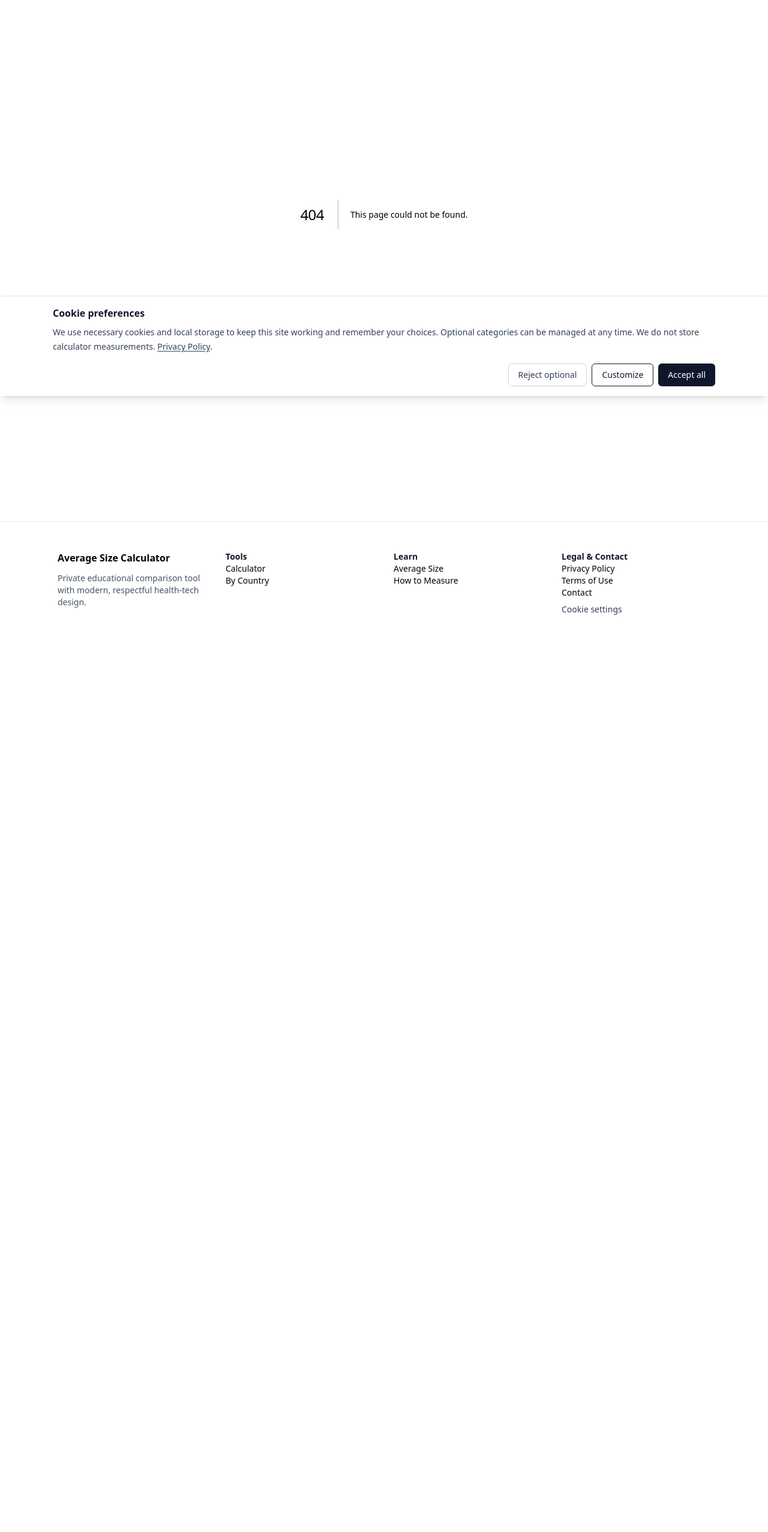
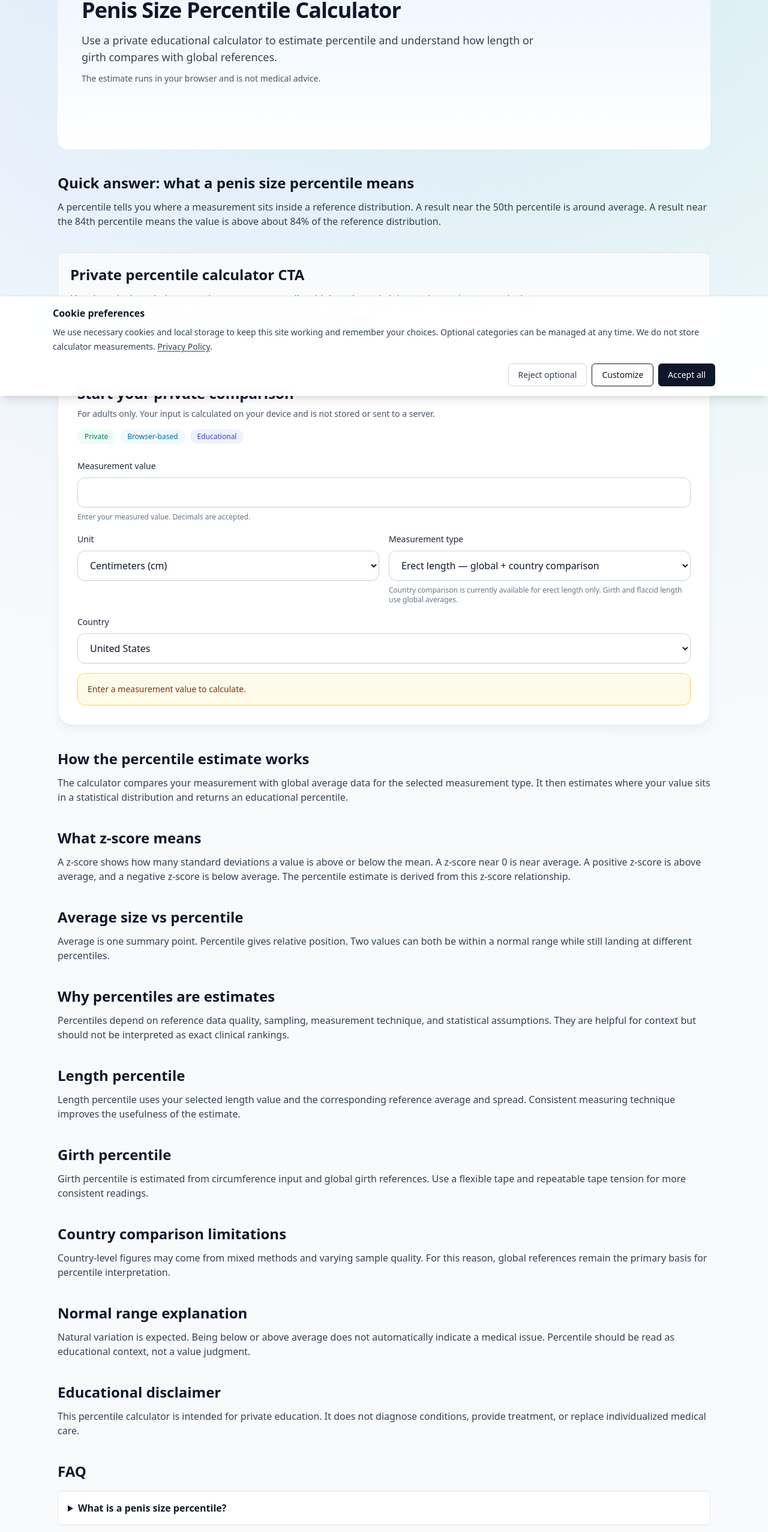
Before and after one commit to cerebromilionario/average-size-calculator, a Next.js app: page /penis-size-percentile-calculator in a window 1280 px wide. Before the commit this address had no page. Shown: the part 140-2694 px from the top of the page at 60% size. Before the commit the page ends 1214 px from the top, so only its background shows below. Built offline with nearby package versions, Linux system fonts and the light colour scheme.

Commit message:
Add penis size percentile calculator page

```diff
--- a/src/app/average-penis-size/page.tsx
+++ b/src/app/average-penis-size/page.tsx
@@ -96,6 +96,9 @@ export default function Page() {
           </Link>
           <Link href="/average-penis-size-by-country" className="rounded-md border border-slate-300 px-5 py-3 text-center font-semibold text-slate-800 hover:bg-slate-100">
             See Average Size by Country
+          </Link>
+          <Link href="/penis-size-percentile-calculator" className="rounded-md border border-brand-300 px-5 py-3 text-center font-semibold text-brand-800 hover:bg-brand-50">
+            Learn Percentiles
           </Link>
         </div>
         <p className="text-sm text-slate-600">This page is educational and is not medical advice.</p>
@@ -217,7 +220,7 @@ export default function Page() {
           <li>Compare with global average values first.</li>
           <li>Use country comparison only as a secondary educational reference.</li>
         </ol>
-        <p className="text-slate-700">You can apply these steps privately with the <Link className="text-brand-700 underline" href="/penis-size-calculator">penis size calculator</Link>.</p>
+        <p className="text-slate-700">You can apply these steps privately with the <Link className="text-brand-700 underline" href="/penis-size-calculator">penis size calculator</Link> and review distribution context on the <Link className="text-brand-700 underline" href="/penis-size-percentile-calculator">penis size percentile calculator</Link>.</p>
         <p className="text-slate-700">For many users, the most useful outcome is perspective: understanding that variation is common and that averages are simply reference points. If comparison is increasing stress, take a pause and return to objective measurement and educational context.</p>
       </section>
 
--- a/src/app/penis-size-calculator/page.tsx
+++ b/src/app/penis-size-calculator/page.tsx
@@ -33,6 +33,7 @@ export default function CalculatorPage() {
         <h1 className="text-4xl font-bold tracking-tight text-slate-900">Penis Size Calculator</h1>
         <p className="mt-4 max-w-3xl text-lg text-slate-700">Privately compare your measurement with global and country averages in centimeters or inches.</p>
         <p className="mt-3 max-w-3xl text-sm text-slate-600">Your measurement is calculated in your browser and is not stored.</p>
+        <p className="mt-2 max-w-3xl text-sm text-slate-600">Want percentile-focused guidance? <a className="text-brand-700 underline" href="/penis-size-percentile-calculator">Learn how percentiles work</a>.</p>
         <a href="#calculator" className="mt-6 inline-flex rounded-lg bg-brand-600 px-5 py-3 text-sm font-semibold text-white hover:bg-brand-700">Start the private calculation</a>
       </section>
 
--- /dev/null
+++ b/src/app/penis-size-percentile-calculator/page.tsx
@@ -0,0 +1,149 @@
+import type { Metadata } from 'next';
+import Link from 'next/link';
+import PenisSizeCalculator from '@/components/PenisSizeCalculator';
+import EducationalDisclaimer from '@/components/EducationalDisclaimer';
+import { siteConfig } from '@/lib/site';
+
+const pageUrl = `${siteConfig.siteUrl}/penis-size-percentile-calculator`;
+
+export const metadata: Metadata = {
+  title: 'Penis Size Percentile Calculator | Length and Girth Comparison',
+  description:
+    'Use this private penis size percentile calculator to compare length or girth with global average data. Learn what percentile, z-score, and average size mean.'
+};
+
+const faqItems = [
+  {
+    q: 'What is a penis size percentile?',
+    a: 'A percentile is a statistical estimate showing how a measurement compares with a reference distribution. A higher percentile means the value is above a larger share of the reference group.'
+  },
+  {
+    q: 'Is the 50th percentile average?',
+    a: 'Yes. The 50th percentile is around the middle of the reference distribution and is commonly interpreted as near average.'
+  },
+  {
+    q: 'How accurate is this percentile calculator?',
+    a: 'It is an educational estimate based on global average values and standard deviation assumptions. It is not a clinical measurement or diagnosis.'
+  },
+  {
+    q: 'Does percentile use length or girth?',
+    a: 'This calculator supports erect length, erect girth, and flaccid length modes. The percentile estimate is computed from the selected measurement type.'
+  },
+  {
+    q: 'Is country data used for percentiles?',
+    a: 'The percentile estimate is based on global reference distribution assumptions. Country values are presented as optional comparison context for selected measurement types.'
+  },
+  {
+    q: 'Is this medical advice?',
+    a: 'No. This page is for education only and does not replace care from a qualified healthcare professional.'
+  }
+];
+
+export default function PercentileCalculatorPage() {
+  const faqJsonLd = {
+    '@context': 'https://schema.org',
+    '@type': 'FAQPage',
+    mainEntity: faqItems.map((item) => ({
+      '@type': 'Question',
+      name: item.q,
+      acceptedAnswer: { '@type': 'Answer', text: item.a }
+    }))
+  };
+
+  const webAppJsonLd = {
+    '@context': 'https://schema.org',
+    '@type': 'WebApplication',
+    name: 'Penis Size Percentile Calculator',
+    applicationCategory: 'HealthApplication',
+    operatingSystem: 'All',
+    description:
+      'Educational tool to estimate percentile and z-score from selected length or girth measurements using global reference averages.',
+    url: pageUrl
+  };
+
+  return (
+    <article className="space-y-10">
+      <section className="rounded-2xl bg-gradient-to-b from-brand-50 to-white p-6 md:p-10">
+        <h1 className="text-4xl font-bold tracking-tight text-slate-900">Penis Size Percentile Calculator</h1>
+        <p className="mt-4 max-w-3xl text-lg text-slate-700">Use a private educational calculator to estimate percentile and understand how length or girth compares with global references.</p>
+        <p className="mt-3 max-w-3xl text-sm text-slate-600">The estimate runs in your browser and is not medical advice.</p>
+        <a href="#calculator" className="mt-6 inline-flex rounded-lg bg-brand-600 px-5 py-3 text-sm font-semibold text-white hover:bg-brand-700">Open the private percentile calculator</a>
+      </section>
+
+      <section className="space-y-3">
+        <h2 className="text-2xl font-semibold text-slate-900">Quick answer: what a penis size percentile means</h2>
+        <p className="text-slate-700">A percentile tells you where a measurement sits inside a reference distribution. A result near the 50th percentile is around average. A result near the 84th percentile means the value is above about 84% of the reference distribution.</p>
+      </section>
+
+      <section className="space-y-3 rounded-xl border border-slate-200 bg-slate-50 p-5">
+        <h2 className="text-2xl font-semibold text-slate-900">Private percentile calculator CTA</h2>
+        <p className="text-slate-700">Use the calculator below to estimate your percentile with length or girth inputs in centimeters or inches.</p>
+        <p className="text-slate-700">Prefer the general comparison page? <Link className="text-brand-700 underline" href="/penis-size-calculator">Go to the penis size calculator</Link>.</p>
+      </section>
+
+      <PenisSizeCalculator />
+
+      <section className="space-y-3">
+        <h2 className="text-2xl font-semibold text-slate-900">How the percentile estimate works</h2>
+        <p className="text-slate-700">The calculator compares your measurement with global average data for the selected measurement type. It then estimates where your value sits in a statistical distribution and returns an educational percentile.</p>
+      </section>
+
+      <section className="space-y-3">
+        <h2 className="text-2xl font-semibold text-slate-900">What z-score means</h2>
+        <p className="text-slate-700">A z-score shows how many standard deviations a value is above or below the mean. A z-score near 0 is near average. A positive z-score is above average, and a negative z-score is below average. The percentile estimate is derived from this z-score relationship.</p>
+      </section>
+
+      <section className="space-y-3">
+        <h2 className="text-2xl font-semibold text-slate-900">Average size vs percentile</h2>
+        <p className="text-slate-700">Average is one summary point. Percentile gives relative position. Two values can both be within a normal range while still landing at different percentiles.</p>
+      </section>
+
+      <section className="space-y-3">
+        <h2 className="text-2xl font-semibold text-slate-900">Why percentiles are estimates</h2>
+        <p className="text-slate-700">Percentiles depend on reference data quality, sampling, measurement technique, and statistical assumptions. They are helpful for context but should not be interpreted as exact clinical rankings.</p>
+      </section>
+
+      <section className="space-y-3">
+        <h2 className="text-2xl font-semibold text-slate-900">Length percentile</h2>
+        <p className="text-slate-700">Length percentile uses your selected length value and the corresponding reference average and spread. Consistent measuring technique improves the usefulness of the estimate.</p>
+      </section>
+
+      <section className="space-y-3">
+        <h2 className="text-2xl font-semibold text-slate-900">Girth percentile</h2>
+        <p className="text-slate-700">Girth percentile is estimated from circumference input and global girth references. Use a flexible tape and repeatable tape tension for more consistent readings.</p>
+      </section>
+
+      <section className="space-y-3">
+        <h2 className="text-2xl font-semibold text-slate-900">Country comparison limitations</h2>
+        <p className="text-slate-700">Country-level figures may come from mixed methods and varying sample quality. For this reason, global references remain the primary basis for percentile interpretation.</p>
+      </section>
+
+      <section className="space-y-3">
+        <h2 className="text-2xl font-semibold text-slate-900">Normal range explanation</h2>
+        <p className="text-slate-700">Natural variation is expected. Being below or above average does not automatically indicate a medical issue. Percentile should be read as educational context, not a value judgment.</p>
+      </section>
+
+      <section className="space-y-3">
+        <h2 className="text-2xl font-semibold text-slate-900">Educational disclaimer</h2>
+        <p className="text-slate-700">This percentile calculator is intended for private education. It does not diagnose conditions, provide treatment, or replace individualized medical care.</p>
+      </section>
+
+      <section className="space-y-4">
+        <h2 className="text-2xl font-semibold text-slate-900">FAQ</h2>
+        <div className="space-y-3">
+          {faqItems.map((item) => (
+            <details key={item.q} className="rounded-lg border border-slate-200 bg-white p-4">
+              <summary className="cursor-pointer font-semibold text-slate-900">{item.q}</summary>
+              <p className="mt-2 text-slate-700">{item.a}</p>
+            </details>
+          ))}
+        </div>
+      </section>
+
+      <EducationalDisclaimer />
+
+      <script type="application/ld+json" dangerouslySetInnerHTML={{ __html: JSON.stringify(faqJsonLd) }} />
+      <script type="application/ld+json" dangerouslySetInnerHTML={{ __html: JSON.stringify(webAppJsonLd) }} />
+    </article>
+  );
+}
--- a/src/app/sitemap.ts
+++ b/src/app/sitemap.ts
@@ -7,7 +7,7 @@ function getBaseUrl() {
 
 export default function sitemap(): MetadataRoute.Sitemap {
   const base = getBaseUrl().replace(/\/$/, '');
-  const routes = ['', '/penis-size-calculator', '/average-penis-size', '/average-penis-size-by-country', '/how-to-measure', '/privacy-policy', '/terms-of-use', '/contact'];
+  const routes = ['', '/penis-size-calculator', '/penis-size-percentile-calculator', '/average-penis-size', '/average-penis-size-by-country', '/how-to-measure', '/privacy-policy', '/terms-of-use', '/contact'];
 
   return routes.map((route) => ({
     url: `${base}${route}`,
--- a/src/components/CalculatorResult.tsx
+++ b/src/components/CalculatorResult.tsx
@@ -35,7 +35,7 @@ export default function CalculatorResult({ result, country }: { result: Calculat
         <li><strong>Global average for {result.measurementLabel.toLowerCase()}:</strong> {format(result.globalAverageCm)} cm ({format(result.globalAverageIn)} in)</li>
         <li><strong>Difference from global average:</strong> {format(Math.abs(result.diffGlobalCm))} cm ({format(Math.abs(result.diffGlobalCm / 2.54))} in) {direction}</li>
         <li><strong>Classification:</strong> {classification}</li>
-        <li><strong>Estimated percentile:</strong> ~{result.estimatedPercentile}th percentile</li>
+        <li className="rounded-lg border border-brand-200 bg-white px-3 py-2"><strong>Estimated percentile:</strong> ~{result.estimatedPercentile}th percentile<br /><span className="text-xs text-slate-600">Percentile is an educational estimate based on global average data.</span></li>
         {result.hasCountryComparison && typeof result.countryAverageCm === 'number' ? (
           <>
             <li><strong>{country} average:</strong> {format(result.countryAverageCm)} cm ({format(result.countryAverageIn ?? 0)} in)</li>
@@ -50,7 +50,7 @@ export default function CalculatorResult({ result, country }: { result: Calculat
         {result.countryConfidence === 'lower' ? <li>Country comparisons use compiled reference data and may be less reliable than global averages.</li> : null}
       </ul>
       <p className="mt-4 text-sm text-slate-700">Your measurement is {format(Math.abs(result.diffGlobalCm))} cm {direction} the global average for {result.measurementLabel.toLowerCase()}. This result is within a common adult range. Natural variation is normal. Averages are reference points, not medical standards.</p>
-      <p className="mt-2 text-xs text-slate-600">Percentile is an estimate based on average and distribution assumptions. It should be interpreted as educational, not diagnostic.</p>
+      <p className="mt-2 text-xs text-slate-600">Percentile is an estimate based on average and distribution assumptions. It should be interpreted as educational, not diagnostic. <a className="text-brand-700 underline" href="/penis-size-percentile-calculator">Learn how percentiles work</a>.</p>
     </section>
   );
 }
--- a/src/components/Footer.tsx
+++ b/src/components/Footer.tsx
@@ -14,6 +14,7 @@ export default function Footer() {
           <div className="space-y-2 text-sm">
             <h3 className="font-semibold text-slate-900">Tools</h3>
             <Link href="/penis-size-calculator">Calculator</Link><br/>
+            <Link href="/penis-size-percentile-calculator">Percentile Calculator</Link><br/>
             <Link href="/average-penis-size-by-country">By Country</Link>
           </div>
           <div className="space-y-2 text-sm">
```
